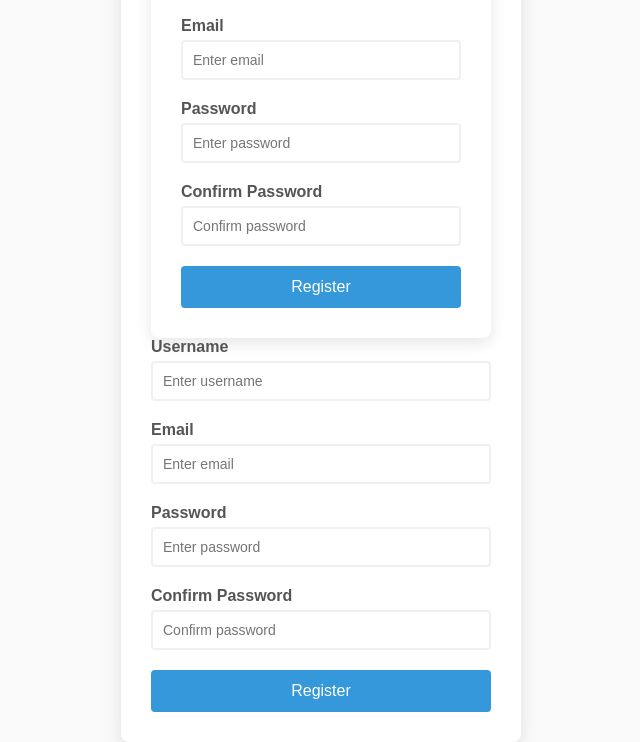
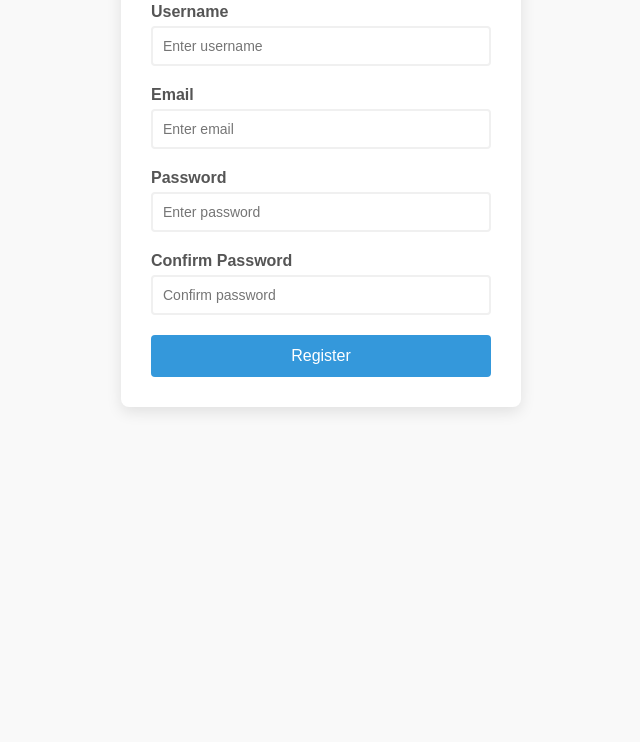
Before and after one commit to nykla23/Registration-form, a plain HTML site: page index.html in a window 1280 px wide. Shown: the part 238-980 px from the top of the page, without its empty margins (319-959 px from the left). After the commit the page ends 800 px from the top, so only its background shows below. Drawn offline with Linux system fonts and the light colour scheme.

Commit message:
Update index.html

```diff
--- a/index.html
+++ b/index.html
@@ -4,19 +4,7 @@
     <meta charset="UTF-8">
     <meta name="viewport" content="width=device-width, initial-scale=1.0">
     <title>New Form</title>
-    <link  rel="stylesheet" href="style.css" />
-</head>
-<body>
-    <div class="container">
-        <form id="registration-form">
-            <h1>Register</h1>
-<!DOCTYPE html>
-<html lang="en">
-<head>
-    <meta charset="UTF-8">
-    <meta name="viewport" content="width=device-width, initial-scale=1.0">
-    <title>New Form</title>
-    <link  rel="stylesheet" href="style.css" />
+    <link  rel="stylesheet" href="./style.css" />
 </head>
 <body>
     <div class="container">
@@ -54,34 +42,3 @@
     <script src="script.js"></script>
 </body>
 </html>
-            <div class="form-item">
-                <label for="username">Username</label>
-                <input type="text" id="username" placeholder="Enter username">
-                <small></small>
-            </div>
-
-            <div class="form-item">
-                <label for="email">Email</label>
-                <input type="text" id="email" placeholder="Enter email">
-                <small></small>
-            </div>
-
-            <div class="form-item">
-                <label for="password">Password</label>
-                <input type="text" id="password" placeholder="Enter password">
-                <small></small>
-            </div>
-
-            <div class="form-item">
-                <label for="confirmPassword">Confirm Password</label>
-                <input type="text" id="confirmPassword" placeholder="Confirm password">
-                <small></small>
-            </div>
-
-            <button type="submit">Register</button>
-
-        </form>
-    </div>
-    <script src="script.js"></script>
-</body>
-</html>
```
